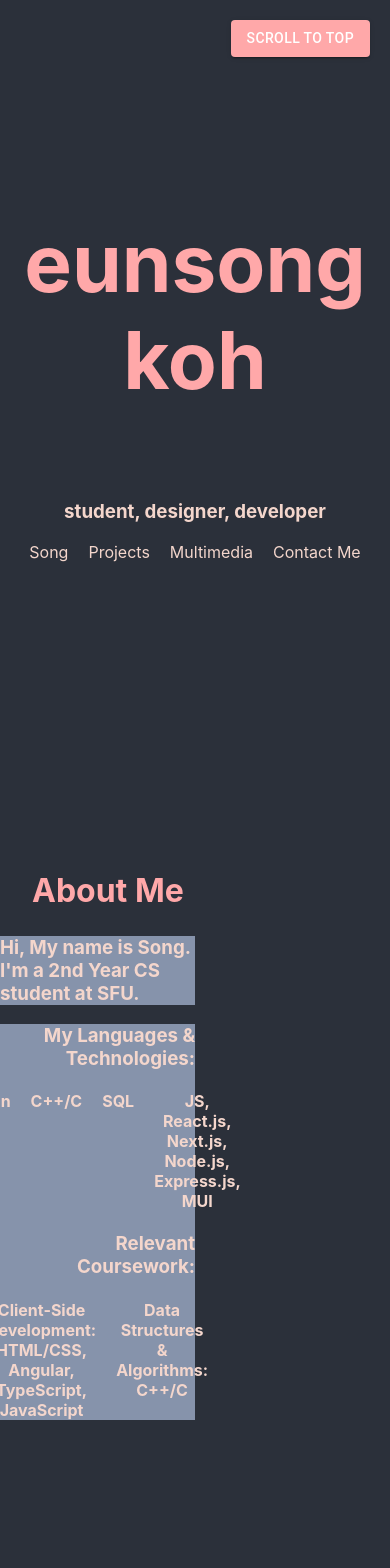
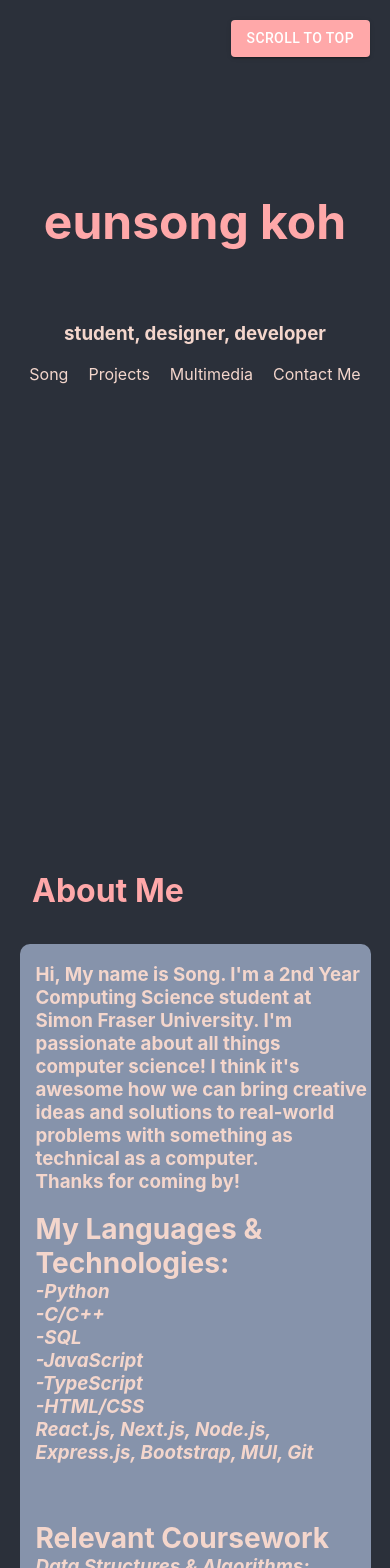
Before and after one commit to eunsongkoh/profile2.0, a React (Create React App) app in the folder profile2.0/: page / in a window 390 px wide. Shown: the top 1568 px of the page. Built offline with nearby package versions, Linux system fonts and the light colour scheme.

Commit message:
Responsive

```diff
--- a/profile2.0/src/pages/home.js
+++ b/profile2.0/src/pages/home.js
@@ -3,7 +3,6 @@ import { Element, scroller } from "react-scroll";
 import Navbar from "../components/Layout/navbar";
 import { Chrono } from "react-chrono";
 import { InstagramEmbed } from "react-social-media-embed";
-import Stack from "@mui/material/Stack";
 import Button from "@mui/material/Button";
 import { CiLinkedin } from "react-icons/ci";
 import { AiOutlineMail } from "react-icons/ai";
@@ -49,10 +48,10 @@ const HomePage = () => {
         "A devotional web app that generates descriptions of any Bible verse. Created as a birthday gift! ",
       cardDetailedText: "Next.js, Express.js, Node.js",
       media: {
+        source: {
+          url: "/img/logo.jpg",
+        },
         type: "IMAGE",
-        source: {
-          media: "",
-        },
       },
     },
     {
@@ -63,10 +62,10 @@ const HomePage = () => {
         "An accessible ASL Translator utilizing Google Cloud's API and Teachable Machine AI Model",
       cardDetailedText: "HTML/CSS, JS, Ajax, Node.js, Google Cloud API",
       media: {
+        source: {
+          url: "/img/gesture.png",
+        },
         type: "IMAGE",
-        source: {
-          media: "./img/gesture.png",
-        },
       },
     },
     {
@@ -77,10 +76,10 @@ const HomePage = () => {
         "The official website of SFU DNS Club website created with React.js",
       cardDetailedText: "React.js, HTML/CSS",
       media: {
-        type: "IMAGE", // You can specify other media types if needed
         source: {
-          media: "./img/DNSPoster.png", // Replace with the actual image URL
+          url: "/img/DNSPoster.png",
         },
+        type: "IMAGE",
       },
     },
     {
@@ -90,10 +89,10 @@ const HomePage = () => {
         "A Python program developed to automate onboarding contracts for NCI HR Department",
       cardDetailedText: "Python",
       media: {
-        type: "IMAGE", // You can specify other media types if needed
         source: {
-          media: "./img/pdf.jpg", // Replace with the actual image URL
+          url: "/img/password.png",
         },
+        type: "IMAGE",
       },
     },
     {
@@ -104,10 +103,10 @@ const HomePage = () => {
         "An application that provides real-time updates on weather conditions on user-inputted cities",
       cardDetailedText: "Python, Json, Requests, Open-Weather API, Tkinter GUI",
       media: {
-        type: "IMAGE", // You can specify other media types if needed
         source: {
-          media: "./img/password.png", // Replace with the actual image URL
+          url: "/img/clouds.png",
         },
+        type: "IMAGE",
       },
     },
     {
@@ -117,10 +116,10 @@ const HomePage = () => {
       cardSubtitle: "A Python application that stores a database of passwords",
       cardDetailedText: "Python, SQLite3, Tkinter, HashLib",
       media: {
-        type: "IMAGE", // You can specify other media types if needed
         source: {
-          media: "./img/DNSPoster.png", // Replace with the actual image URL
+          url: "/img/password.png",
         },
+        type: "IMAGE",
       },
     },
     {
@@ -130,13 +129,36 @@ const HomePage = () => {
         "Utilized Python and SQL to analyze global and national data on violence against women and provided insights into patterns and trends on a web application",
       cardDetailedText: "SQL, Python, Google Data Studio",
       media: {
-        type: "IMAGE", // You can specify other media types if needed
         source: {
-          media: "./img/kwk.jpg", // Replace with the actual image URL
+          url: "/img/kwk.jpg",
         },
+        type: "IMAGE",
       },
     },
   ];
+
+  const languages = [
+    "Python",
+    "C/C++",
+    "SQL",
+    "JavaScript",
+    "TypeScript",
+    "HTML/CSS",
+  ];
+  const tech = ["React", "Next", "Node.js", "Express.js", ""];
+  const courses = [
+    "Data Structures & Algorithms: C/C++",
+    "Client-Side Development: HTML/CSS, JS, TS, Angular",
+  ];
+
+  const lan = languages.map((lan) => (
+    <l1>
+      {lan}
+      <br></br>
+    </l1>
+  ));
+  const technology = tech.map((t) => <l1>{tech}</l1>);
+  const crs = courses.map((c) => <l1>{courses}</l1>);
   return (
     <main>
       <Element name="intro">
@@ -154,31 +176,64 @@ const HomePage = () => {
           <h2>About Me</h2>
           <div className={classes.aboutMeDivs}>
             <div className={classes.aboutMeText}>
-              <h3>Hi, My name is Song. I'm a 2nd Year CS student at SFU.</h3>
+              <h3>
+                Hi, My name is Song. I'm a 2nd Year Computing Science student at
+                Simon Fraser University. I'm passionate about all things
+                computer science! I think it's awesome how we can bring creative
+                ideas and solutions to real-world problems with something as
+                technical as a computer.
+                <br></br>
+                Thanks for coming by!
+              </h3>
+
+              <h3>
+                <big>My Languages & Technologies:</big>
+                <i>
+                  <br></br>
+                  -Python
+                  <br></br>
+                  -C/C++
+                  <br></br>
+                  -SQL
+                  <br></br>
+                  -JavaScript
+                  <br></br>
+                  -TypeScript
+                  <br></br>
+                  -HTML/CSS
+                  <br></br>
+                  React.js, Next.js, Node.js, Express.js, Bootstrap, MUI, Git
+                </i>
+              </h3>
+              <br></br>
+              <h3>
+                <big>Relevant Coursework</big>
+                <i>
+                  <br></br>
+                  <b>Data Structures & Algorithms:</b> C/C++
+                  <br></br>
+                  <br></br>
+                  <b>Client-Side Development:</b> HTML/CSS, JavaScript,
+                  TypeScript, Angular
+                </i>
+              </h3>
             </div>
-            <div className={classes.aboutMeText} style={{ textAlign: "right" }}>
-              <h3>My Languages & Technologies: </h3>
-              <h4>
-                <ul>
-                  <li>Python</li>
-                  <br></br>
-                  <li>C++/C</li>
-                  <br></br>
-                  <li>SQL</li>
-                  <br></br>
-                  <li>JS, React.js, Next.js, Node.js, Express.js, MUI</li>
-                </ul>
-              </h4>
-              <h3>Relevant Coursework: </h3>
-              <h4>
-                <ul>
-                  <li>
-                    Client-Side Development: HTML/CSS, Angular, TypeScript,
-                    JavaScript
-                  </li>
-                  <li>Data Structures & Algorithms: C++/C</li>
-                </ul>
-              </h4>
+            <div className={classes.spotfy}>
+              <h5 className={classes.spotTitle}>My Song of the Week</h5>
+              <iframe
+                className={classes.spotifysong}
+                title="Songs Song of the Week"
+                style={{
+                  borderRadius: "10px",
+                  width: "500px", // Adjust the width here
+                }}
+                src="https://open.spotify.com/embed/track/6QCPweR3aP6nj7P43WpiZs?utm_source=generator"
+                height="400"
+                frameBorder="0"
+                allowFullScreen=""
+                allow="autoplay; clipboard-write; encrypted-media; fullscreen; picture-in-picture"
+                loading="lazy"
+              ></iframe>
             </div>
           </div>
         </div>
@@ -204,12 +259,20 @@ const HomePage = () => {
       <div className={classes.multimedia} id="multimedia">
         <h2>Multimedia</h2>
         <h5>
-          i have a huge passion for digital design! <br></br>currently, i'm a{" "}
-          <i>Video Editor for the Computing Science Student Society</i> and{" "}
-          <br></br>the{" "}
-          <i>Director of Communications and Multimedia at SFU DNS Club</i>
+          i have a huge passion for digital design! currently, i'm a <br></br>
+          <i>
+            <big>Video Editor @ SFU Computing Science Student Society</big>
+          </i>{" "}
+          <br></br>
+          <br></br>
+          <i>
+            <big>
+              Director of Communications and Multimedia @ SFU Developers &
+              Systems Club
+            </big>
+          </i>
         </h5>
-        <h4>some of my projects</h4>
+        <h4>some of my work</h4>
         <div className={classes.social}>
           <div style={{ display: "flex", justifyContent: "left" }}>
             <InstagramEmbed
--- a/profile2.0/src/pages/home.module.css
+++ b/profile2.0/src/pages/home.module.css
@@ -3,7 +3,7 @@
 }
 
 h1 {
-  font-size: 5em;
+  font-size: 3em;
   color: #ffa8a9;
 }
 
@@ -23,7 +23,7 @@ h5 {
   font-size: 20px;
   text-align: center;
   justify-content: center;
-  background-color: #8693ab;
+  margin: auto;
   width: 60%;
 }
 
@@ -42,6 +42,11 @@ footer {
   color: #f4d6cc;
 }
 
+big {
+  font-size: 35px;
+  background-color: #8693ab;
+}
+
 .theTitle {
   text-align: center;
   align-items: center;
@@ -55,10 +60,38 @@ footer {
   width: 100vw;
 }
 
+.about {
+  height: 100vh;
+  width: 100vw;
+}
+
+.aboutMeText {
+  text-align: left;
+  background-color: #8693ab;
+  padding-left: 1em;
+  justify-content: left;
+  width: 50%;
+  border-radius: 10px;
+}
+
+.spotifysong {
+  margin-right: 1em;
+  padding-left: 1em;
+}
+
+.aboutMeDivs {
+  padding-left: 1em;
+  padding-right: 1em;
+  display: flex;
+  align-items: flex-start;
+  justify-content: space-between;
+}
+
 .contact {
   height: 100vh;
   width: 100vw;
   text-align: center;
+  margin-bottom: -5em;
 }
 
 .projects {
@@ -87,29 +120,71 @@ footer {
   display: flex;
   justify-content: space-evenly;
 }
-
-.contactInfo {
-  font-size: 1.5em;
-  padding-top: 5em;
-}
-
-.about {
-  height: 100vh;
-  width: 100vw;
-}
-
-.aboutMeText {
-  width: 50%;
-  background-color: #8693ab;
-}
-
-.aboutmeDivs {
-  display: flex;
-  flex-wrap: wrap;
-  justify-content: space-evenly;
-}
-
 ul {
   list-style-type: none;
   padding: 0;
 }
+
+@media (min-width: 768px) and (max-width: 1000px) {
+  .social {
+    flex-direction: column;
+    align-items: center;
+    padding: 0.5em;
+  }
+  h1 {
+    font-size: 2em;
+  }
+
+  h2 {
+    font-size: 1.5em;
+  }
+
+  h3 {
+    font-size: 1em;
+  }
+
+  big {
+    font-size: 1.5em;
+  }
+
+  .spotifysong {
+    width: 30em !important;
+  }
+}
+
+@media screen and (min-width: 300px) and (max-width: 768px) {
+  big {
+    font-size: 1.5em;
+  }
+
+  h5 {
+    padding-left: 1em;
+  }
+  .social {
+    flex-direction: column;
+    align-items: center;
+    padding: 1em;
+  }
+
+  .aboutMeDivs {
+    flex-direction: column;
+    align-items: center;
+    padding: 0.5em;
+  }
+
+  .aboutMeText {
+    width: 90vw;
+  }
+
+  .spotifysong {
+    display: none;
+  }
+
+  .spotTitle {
+    display: none;
+  }
+
+  .about {
+    padding-bottom: 5em;
+  }
+}
```
Also changed, not shown: profile2.0/public/img/logo.jpg (added).
